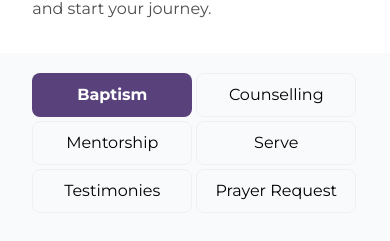
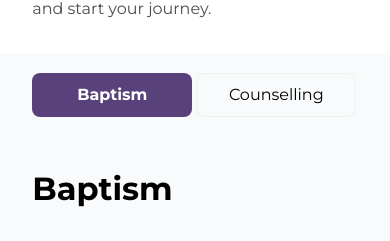
Before and after one commit to lailanassali/rpfeurope, a Next.js app: page /connect in a window 390 px wide. Shown: the part 424-665 px from the top of the page. Built offline with nearby package versions, Linux system fonts and the light colour scheme; no server answers.

Commit message:
feat: Add ConnectTabs component for dynamic form submissions and tabbed content display.

```diff
--- a/src/app/globals.css
+++ b/src/app/globals.css
@@ -53,9 +53,9 @@
 	--card-foreground: #0f172a;
 	--popover: #ffffff;
 	--popover-foreground: #0f172a;
-  --primary: #59427B;
+	--primary: #59427b;
 	--primary-foreground: #ffffff;
-  --secondary: #FDAE07;
+	--secondary: #fdae07;
 	--secondary-foreground: #190142;
 	--muted: #f1f5f9;
 	--muted-foreground: #64748b;
@@ -65,24 +65,24 @@
 	--destructive-foreground: #f8fafc;
 	--border: #e2e8f0;
 	--input: #e2e8f0;
-  --ring: #59427B;
+	--ring: #59427b;
 	--radius: 0.625rem;
-  --chart-1: #59427B;
-  --chart-2: #FDAE07;
+	--chart-1: #59427b;
+	--chart-2: #fdae07;
 	--chart-3: #2a9d8f;
 	--chart-4: #e9c46a;
 	--chart-5: #f4a261;
 	--sidebar: #f8fafc;
 	--sidebar-foreground: #0f172a;
-  --sidebar-primary: #59427B;
+	--sidebar-primary: #59427b;
 	--sidebar-primary-foreground: #ffffff;
 	--sidebar-accent: #f1f5f9;
-  --sidebar-accent-foreground: #59427B;
+	--sidebar-accent-foreground: #59427b;
 	--sidebar-border: #e2e8f0;
-  --sidebar-ring: #59427B;
-  --chh-gold: #C4A400;
-  --chh-brown: #7F4A19;
-  --chh-purple: #6F5299;
+	--sidebar-ring: #59427b;
+	--chh-gold: #c4a400;
+	--chh-brown: #7f4a19;
+	--chh-purple: #6f5299;
 }
 
 .dark {
@@ -92,9 +92,9 @@
 	--card-foreground: #f8fafc;
 	--popover: #020817;
 	--popover-foreground: #f8fafc;
-  --primary: #59427B;
+	--primary: #59427b;
 	--primary-foreground: #f8fafc;
-  --secondary: #FDAE07;
+	--secondary: #fdae07;
 	--secondary-foreground: #190142;
 	--muted: #1e293b;
 	--muted-foreground: #94a3b8;
@@ -105,22 +105,22 @@
 	--border: #1e293b;
 	--input: #1e293b;
 	--ring: #1e293b;
-  --chart-1: #59427B;
-  --chart-2: #FDAE07;
+	--chart-1: #59427b;
+	--chart-2: #fdae07;
 	--chart-3: #2a9d8f;
 	--chart-4: #e9c46a;
 	--chart-5: #f4a261;
 	--sidebar: #020817;
 	--sidebar-foreground: #f8fafc;
-  --sidebar-primary: #59427B;
+	--sidebar-primary: #59427b;
 	--sidebar-primary-foreground: #ffffff;
 	--sidebar-accent: #1e293b;
 	--sidebar-accent-foreground: #f8fafc;
 	--sidebar-border: #1e293b;
 	--sidebar-ring: #1e293b;
-  --chh-gold: #C4A400;
-  --chh-brown: #7F4A19;
-  --chh-purple: #6F5299;
+	--chh-gold: #c4a400;
+	--chh-brown: #7f4a19;
+	--chh-purple: #6f5299;
 }
 
 @layer base {
@@ -132,3 +132,11 @@
 		@apply bg-background text-foreground;
 	}
 }
+
+@utility scrollbar-hide {
+	&::-webkit-scrollbar {
+		display: none;
+	}
+	-ms-overflow-style: none;
+	scrollbar-width: none;
+}
--- a/src/components/common/ConnectTabs.tsx
+++ b/src/components/common/ConnectTabs.tsx
@@ -92,12 +92,12 @@ export function ConnectTabs({ tabs, setActiveTab, activeTab }: ConnectTabsProps)
   return (
     <div className="w-full">
       {/* Tab Navigation */}
-      <div className="flex md:gap-3 gap-1 flex-wrap md:mb-16 mb-10">
+      <div className="flex md:gap-3 gap-1 flex-nowrap md:flex-wrap overflow-x-auto md:mb-16 mb-10 pb-2 md:pb-0 scrollbar-hide">
         {tabs.map((tab) => (
           <button
             key={tab.id}
             onClick={() => handleTabClick(tab.id)}
-            className={`px-[10px] h-[44px] w-[160px] rounded-[8px] transition-colors ${activeTab === tab.id
+            className={`px-[10px] h-[44px] min-w-[160px] rounded-[8px] transition-colors ${activeTab === tab.id
               ? "bg-primary text-white font-bold"
               : "bg-transparent text-black hover:bg-gray-100 border border-[#f2f4f6b9]"
               }`}
--- a/src/components/common/LocationTabs.tsx
+++ b/src/components/common/LocationTabs.tsx
@@ -67,9 +67,9 @@ export function LocationTabs({ tabs }: LocationTabsProps) {
   return (
     <div className="w-full">
       {/* Tab Navigation and Search */}
-      <div className="flex flex-col md:flex-row items-start md:items-center justify-between gap-4 md:mb-8 mb-4">
+      <div className="flex flex-col md:flex-row items-start md:items-center justify-between gap-4 md:mb-8 mb-4 overflow-x-auto scrollbar-hide">
         {/* Tabs */}
-        <div className="flex md:gap-3 gap-1 flex-wrap">
+        <div className="flex md:gap-3 gap-1 flex-nowrap md:flex-wrap overflow-x-auto pb-2 md:pb-0 scrollbar-hide">
           {tabs.map((tab) => (
             <button
               key={tab.id}
@@ -86,9 +86,8 @@ export function LocationTabs({ tabs }: LocationTabsProps) {
             </button>
           ))}
         </div>
-
         {/* Search Input */}
-        <div className="relative w-full md:w-auto md:min-w-[300px]">
+        <div className="relative w-full md:w-auto md:min-w-[300px] md:block hidden">
           <Search className="absolute left-3 top-1/2 -translate-y-1/2 size-5 text-gray-400" />
           <input
             type="text"
@@ -98,6 +97,17 @@ export function LocationTabs({ tabs }: LocationTabsProps) {
             className="w-full pl-10 pr-4 py-3 border border-gray-300 rounded-lg focus:outline-none focus:ring-2 focus:ring-primary focus:border-transparent"
           />
         </div>
+      </div>
+      {/* Search Input */}
+      <div className="relative w-full md:w-auto md:min-w-[300px] md:hidden block">
+        <Search className="absolute left-3 top-1/2 -translate-y-1/2 size-5 text-gray-400" />
+        <input
+          type="text"
+          placeholder="Search locations..."
+          value={searchQuery}
+          onChange={(e) => setSearchQuery(e.target.value)}
+          className="w-full pl-10 pr-4 py-3 border border-gray-300 rounded-lg focus:outline-none focus:ring-2 focus:ring-primary focus:border-transparent"
+        />
       </div>
 
       {/* Active Location Heading */}
```
Lines whose indentation alone changed are shown as unchanged.
